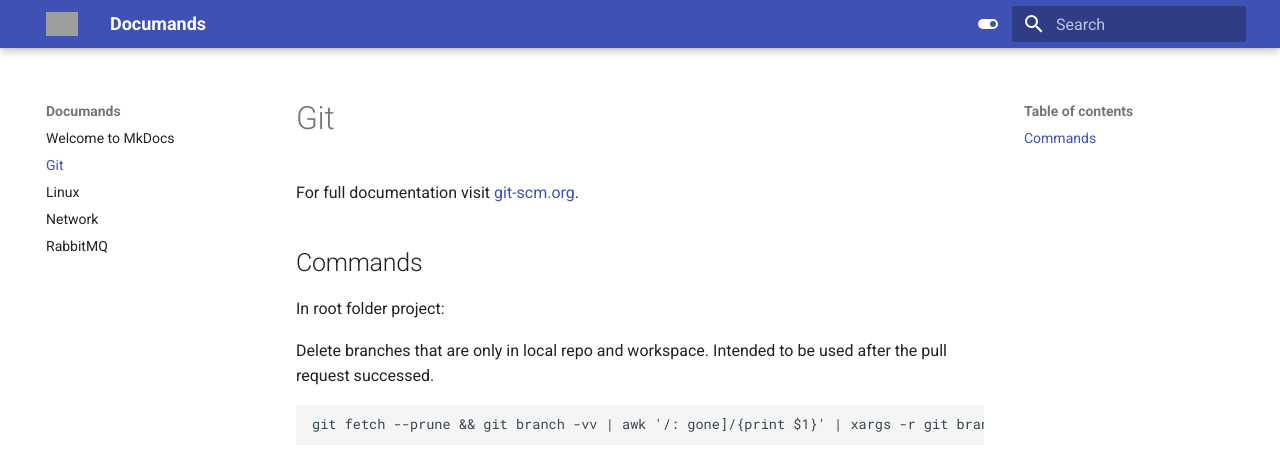
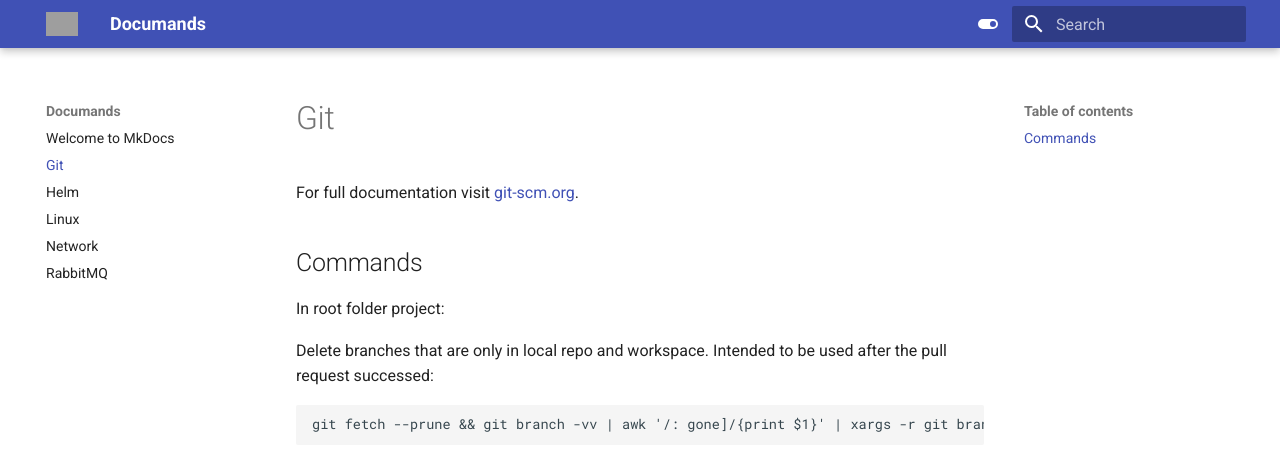
Before and after one commit to sabioes/mydocus, an MkDocs documentation site: the page built from docs/git.md, in a window 1280 px wide. Shown: the top 464 px of the page. Built offline with MkDocs 1.6.1 and Material for MkDocs 9.7.7, drawn with Linux system fonts in a browser that asks for light colours; grey boxes are pictures that could not be loaded.

Commit message:
added Helm documentation

````diff
--- a/docs/git.md
+++ b/docs/git.md
@@ -6,7 +6,7 @@
 
 In root folder project:
 
-Delete branches that are only in local repo and workspace. Intended to be used after the pull request successed.
+Delete branches that are only in local repo and workspace. Intended to be used after the pull request successed:
 ```bash
 git fetch --prune && git branch -vv | awk '/: gone]/{print $1}' | xargs -r git branch -d
 ```
````
Also changed, not shown: docs/helm.md (added, +10 -0 lines).
